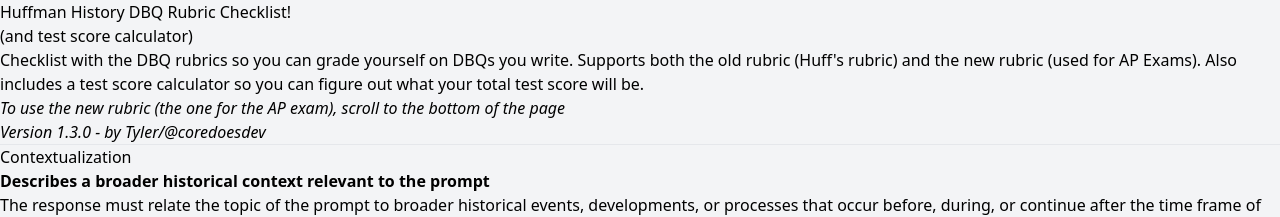
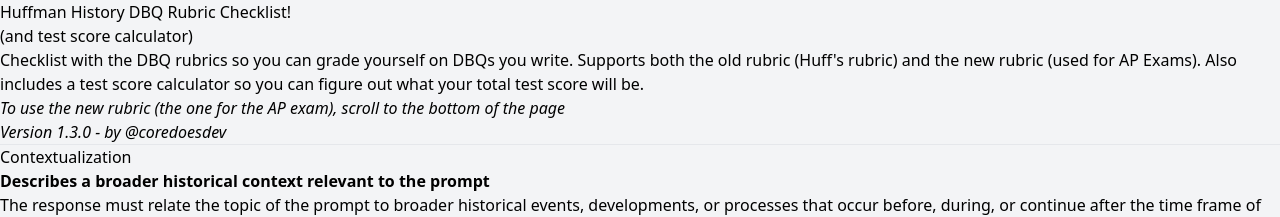
Before and after one commit to c0repwn3r/huffman_dbq_rubric, a SvelteKit app: page / in a window 1280 px wide. Shown: the top 217 px of the page. Built offline with nearby package versions, Linux system fonts and the light colour scheme.

Commit message:
Update +page.svelte

```diff
--- a/src/routes/+page.svelte
+++ b/src/routes/+page.svelte
@@ -134,7 +134,7 @@
 
         <i>To use the new rubric (the one for the AP exam), scroll to the bottom of the page</i>
         <br>
-        <i>Version 1.3.0 - by Tyler/@coredoesdev</i>
+        <i>Version 1.3.0 - by @coredoesdev</i>
 
         <hr>
 
```
